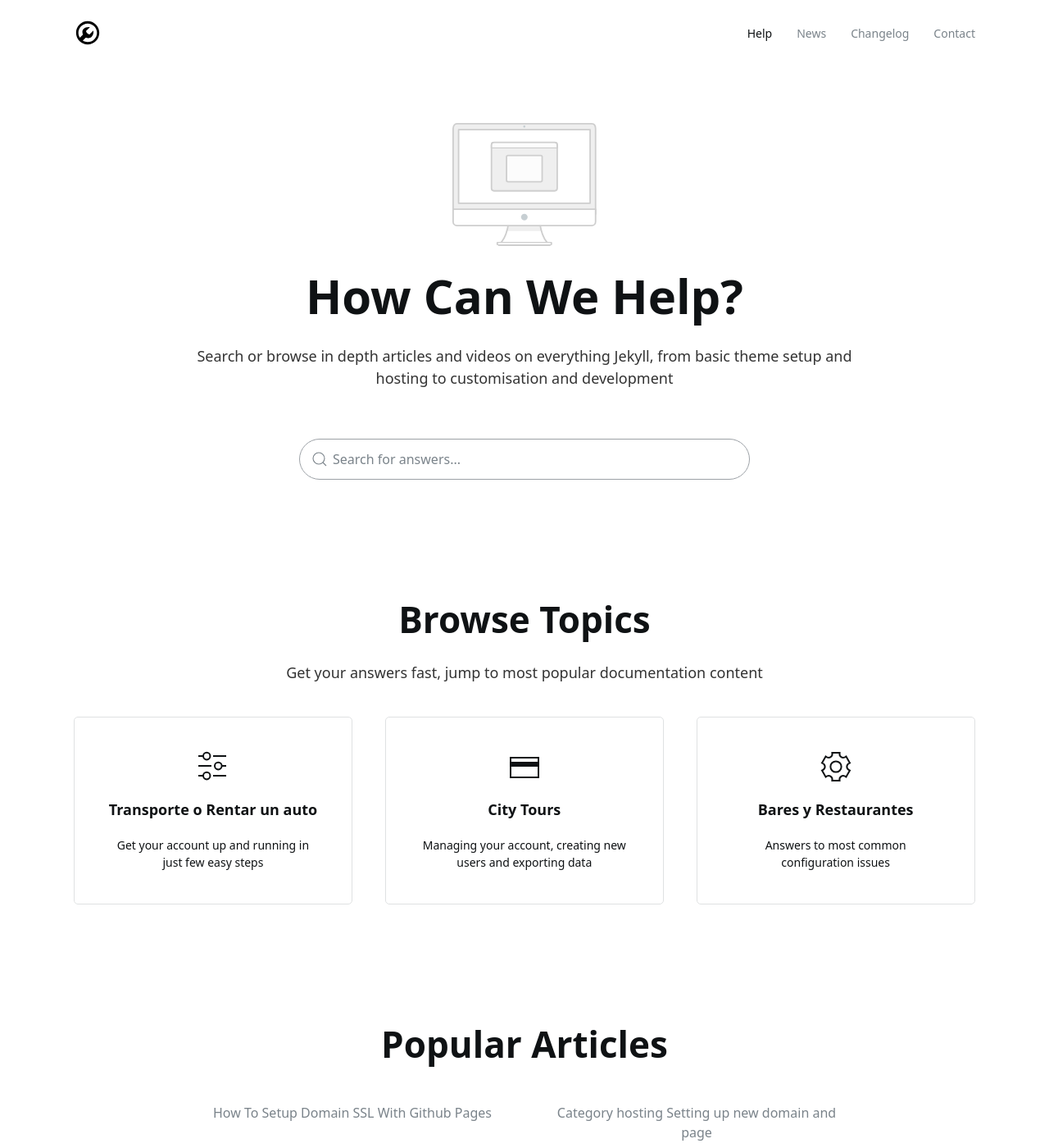
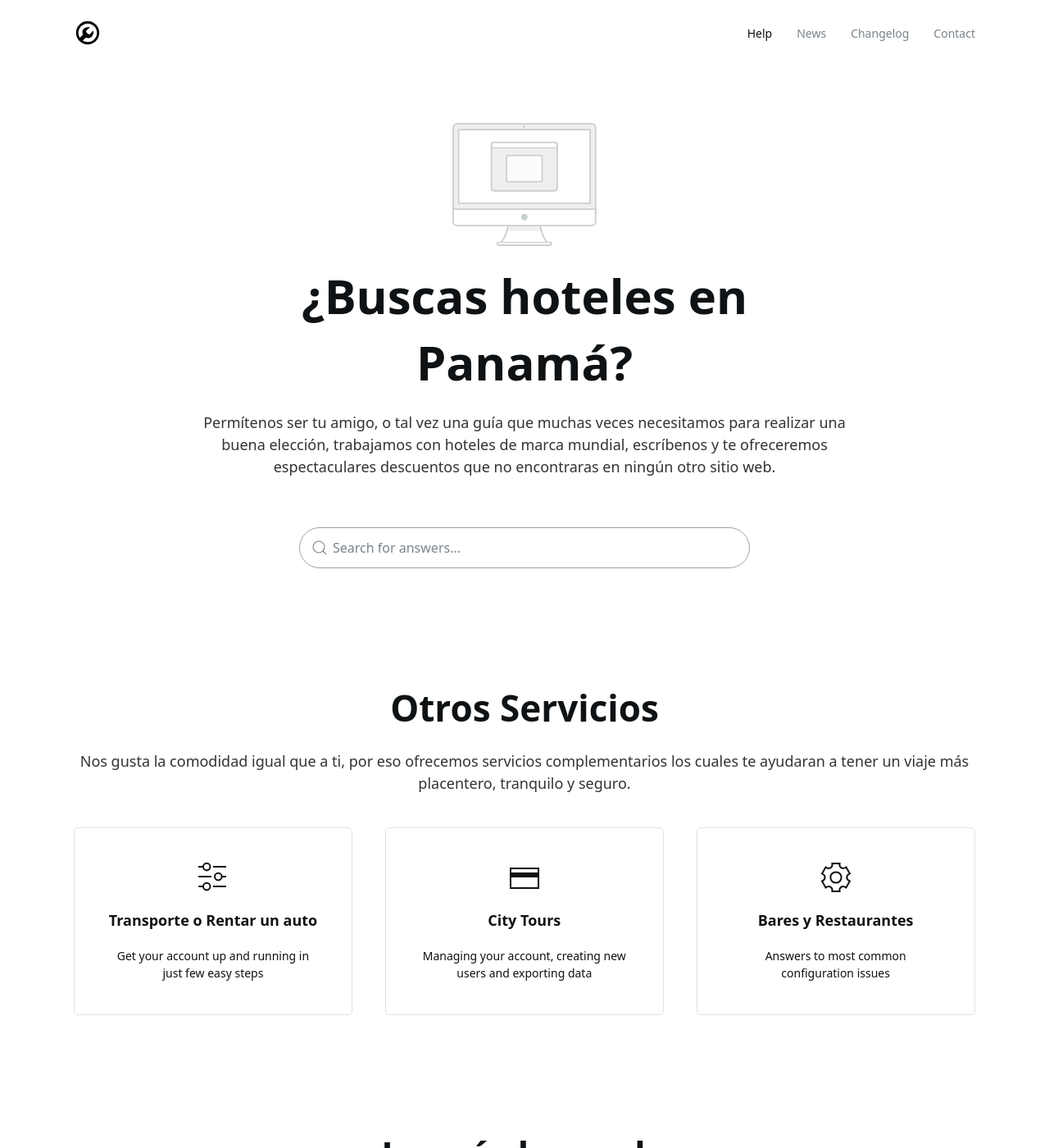
Before and after one commit to jelmii/jelmii.github.io, a Jekyll site: the page built from index.md, in a window 1280 px wide and 1400 px high. Shown: the whole window at 82% size. Built offline with Jekyll 4.4.1, drawn with Linux system fonts in a browser that asks for light colours; some of the changed text lies outside the part shown.

Commit message:
Update index.md

```diff
--- a/index.md
+++ b/index.md
@@ -1,24 +1,24 @@
 ---
 layout: home
 hero:
-    title: How Can We Help?
-    subtitle: Search or browse in depth articles and videos on everything Jekyll, from basic theme setup and hosting to customisation and development
+    title: ¿Buscas hoteles en Panamá?
+    subtitle: Permítenos ser tu amigo, o tal vez una guía que muchas veces necesitamos para realizar una buena elección, trabajamos con  hoteles de marca mundial, escríbenos y te ofreceremos espectaculares descuentos que no encontraras en ningún otro sitio web.
     image: imac.svg
     search: true
 categories:
     columns: 3
-    title: Browse Topics
-    subtitle: Get your answers fast, jump to most popular documentation content
+    title: Otros Servicios
+    subtitle: Nos gusta la comodidad igual que a ti, por eso ofrecemos servicios complementarios los cuales te ayudaran a tener un viaje más placentero, tranquilo y seguro.
 featured:
-    title: Popular Articles
+    title: Lo más buscado
     tag: featured
 section:
-    title: Need More?
-    subtitle: This section displays optional page content lorem ipsum
+    title: Ayuda 24/7
+    subtitle: Si tienes alguna pregunta no dudes en escribirnos (WhatsApp) +507 6503-7188
 cta:
-    title: Didn't find an answer to your question?
-    subtitle: Get in touch with us for details on additional services and custom work pricing
-    button_text: Contact Us
+    title: ¿No encontraste lo que estabas buscando?
+    subtitle: Lo más importante para nosotros es que juntos encontremos una solución, bríndanos más información de lo que buscas.
+    button_text: Contáctanos
     button_url: /contact/
 ---
 
```
